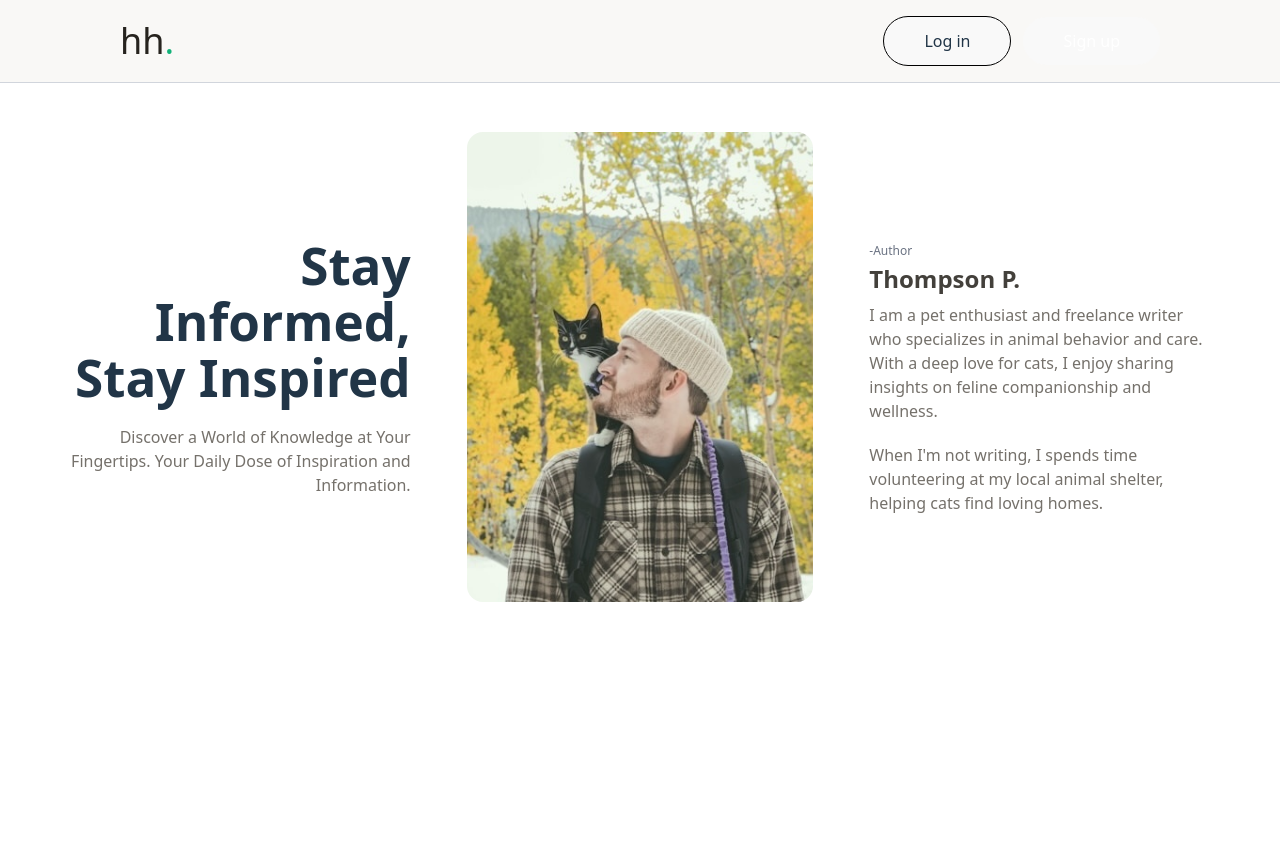
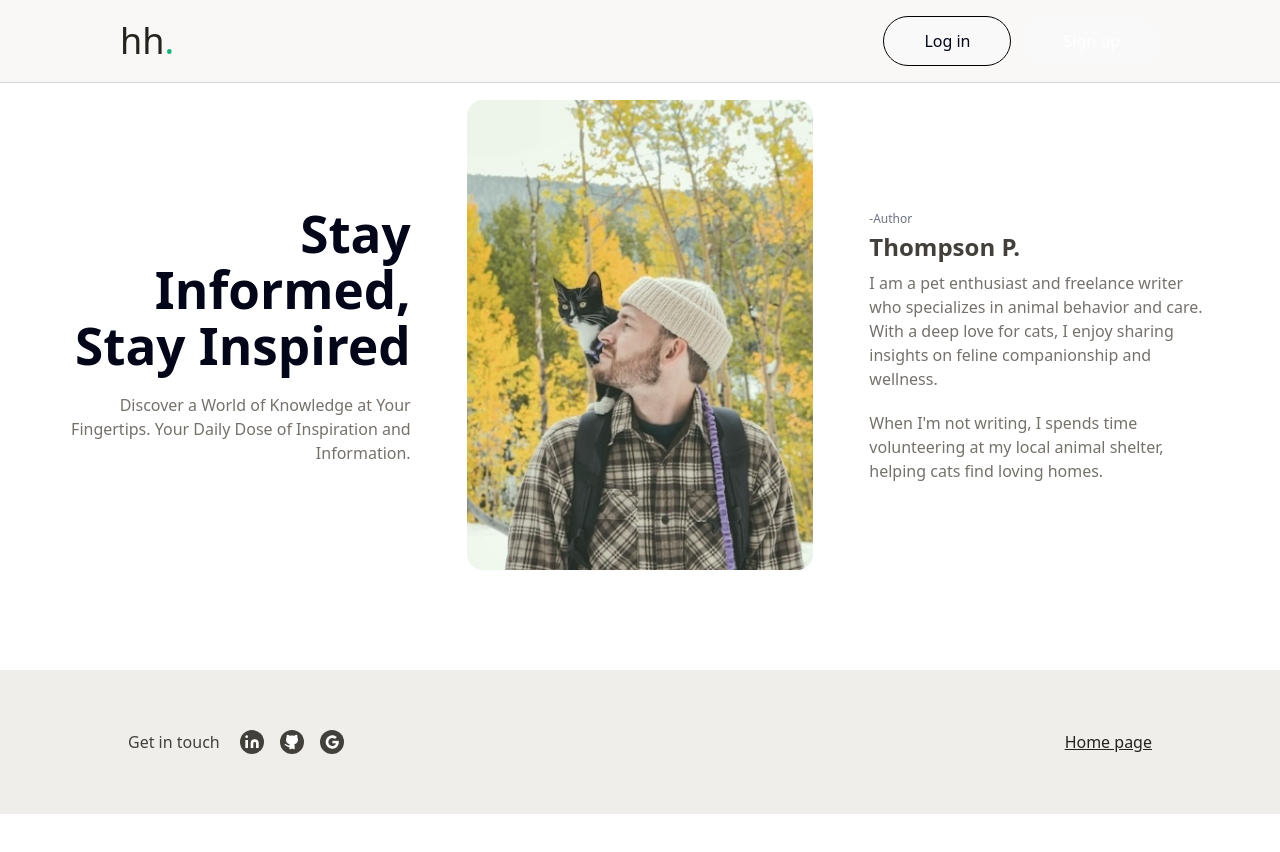
Before and after one commit to Pimtawann/tawann-space, a React (Vite) app: page / in a window 1280 px wide. Shown: the top 852 px of the page. After the commit the page ends 814 px from the top, so only its background shows below. Built offline with nearby package versions, Linux system fonts and the light colour scheme.

Commit message:
feat: add Footer component and integrate it into App layout

```diff
--- a/src/App.jsx
+++ b/src/App.jsx
@@ -1,16 +1,20 @@
-import { useState } from 'react'
-import './App.css'
 import './index.css'
-import NavBar from './component/NavBar'
-import HeroSection from './component/HeroSection'
+import { NavBar } from './components/NavBar'
+import { HeroSection } from './components/HeroSection'
+import { Footer } from './components/Footer'
 
 function App() {
 
   return (
     <div className='min-h-screen'>
       <NavBar/>
-      <div className='max-w-[768px] md:max-w-[1200px] mx-auto md:px-6'>
-        <HeroSection/>
+      <div className='max-w-[768px] md:max-w-[1200px] mx-6 md:px-6 md:mx-auto'>
+        <div>
+          <HeroSection/>
+        </div>
+      </div>
+      <div>
+        <Footer/>
       </div>
     </div>
   )
--- /dev/null
+++ b/src/components/Footer.jsx
@@ -0,0 +1,22 @@
+import { Github, Linkedin } from 'lucide-react';
+import GoogleIcon from "../assets/google.png"
+
+export function Footer () {
+    return(
+        <footer className="bg-[#efeeeb]">
+            <div className="flex flex-col gap-5 md:flex-row md:justify-between md:py-[60px] md:px-32 items-center mx-auto px-6 py-11 ">
+                <div className="flex items-center gap-5 text-[#43403b]">
+                    <p className="font-medium">Get in touch</p>
+                    <div className="flex gap-4">
+                        <a className="grid place-items-center h-6 w-6 rounded-full bg-[#43403b] hover:bg-[#75716b] transition-colors"><Linkedin fill='white' color='stone' size={16}/></a>
+                        <a className="grid place-items-center h-6 w-6 rounded-full bg-[#43403b] hover:bg-[#75716b] transition-colors"><Github fill='white' color='white' size={16}/></a>
+                        <a className="grid place-items-center h-6 w-6 rounded-full bg-[#43403b] hover:bg-[#75716b] transition-colors"><img src={GoogleIcon} alt='Google' className='h-4 w-4'/></a>
+                    </div>
+                </div>
+                <div>
+                     <p className='text-[#26231e] font-medium underline hover:text-[#75716b]'>Home page</p>
+                </div>
+            </div>
+        </footer>
+    )
+}
--- a/src/component/HeroSection.jsx
+++ b/src/components/HeroSection.jsx
@@ -1,6 +1,6 @@
 import heroSectionImg from "../assets/hero-section-banner.jpg"
 
-function HeroSection (){
+export function HeroSection (){
     return(
         <div className="flex flex-col md:flex-row py-17">
         <div className="grid  md:gap-14 md:grid-cols-12 md:items-center">
@@ -21,5 +21,3 @@ function HeroSection (){
         </div>
     );
 };
-
-export default HeroSection;
--- a/src/component/NavBar.jsx
+++ b/src/components/NavBar.jsx
@@ -1,6 +1,6 @@
 import { useState } from "react";
 
-function NavBar() {
+export function NavBar() {
     const [isMenuOpen, setIsMenuOpen] = useState(false);
     return(
         <nav className="w-full bg-[#f9f8f6] border-b border-gray-300 fixed top-0 left-0 right-0 z-50">
@@ -22,5 +22,3 @@ function NavBar() {
         </nav>
     )
 }
-
-export default NavBar;
--- a/src/index.css
+++ b/src/index.css
@@ -1,4 +1,7 @@
 @import "tailwindcss";
+@import "tw-animate-css";
+
+@custom-variant dark (&:is(.dark *));
 
 :root {
   font-family: system-ui, Avenir, Helvetica, Arial, sans-serif;
@@ -13,6 +16,38 @@
   text-rendering: optimizeLegibility;
   -webkit-font-smoothing: antialiased;
   -moz-osx-font-smoothing: grayscale;
+  --radius: 0.625rem;
+  --background: oklch(1 0 0);
+  --foreground: oklch(0.129 0.042 264.695);
+  --card: oklch(1 0 0);
+  --card-foreground: oklch(0.129 0.042 264.695);
+  --popover: oklch(1 0 0);
+  --popover-foreground: oklch(0.129 0.042 264.695);
+  --primary: oklch(0.208 0.042 265.755);
+  --primary-foreground: oklch(0.984 0.003 247.858);
+  --secondary: oklch(0.968 0.007 247.896);
+  --secondary-foreground: oklch(0.208 0.042 265.755);
+  --muted: oklch(0.968 0.007 247.896);
+  --muted-foreground: oklch(0.554 0.046 257.417);
+  --accent: oklch(0.968 0.007 247.896);
+  --accent-foreground: oklch(0.208 0.042 265.755);
+  --destructive: oklch(0.577 0.245 27.325);
+  --border: oklch(0.929 0.013 255.508);
+  --input: oklch(0.929 0.013 255.508);
+  --ring: oklch(0.704 0.04 256.788);
+  --chart-1: oklch(0.646 0.222 41.116);
+  --chart-2: oklch(0.6 0.118 184.704);
+  --chart-3: oklch(0.398 0.07 227.392);
+  --chart-4: oklch(0.828 0.189 84.429);
+  --chart-5: oklch(0.769 0.188 70.08);
+  --sidebar: oklch(0.984 0.003 247.858);
+  --sidebar-foreground: oklch(0.129 0.042 264.695);
+  --sidebar-primary: oklch(0.208 0.042 265.755);
+  --sidebar-primary-foreground: oklch(0.984 0.003 247.858);
+  --sidebar-accent: oklch(0.968 0.007 247.896);
+  --sidebar-accent-foreground: oklch(0.208 0.042 265.755);
+  --sidebar-border: oklch(0.929 0.013 255.508);
+  --sidebar-ring: oklch(0.704 0.04 256.788);
 }
 
 a {
@@ -47,3 +82,84 @@ h1 {
     background-color: #f9f9f9;
   }
 }
+
+@theme inline {
+  --radius-sm: calc(var(--radius) - 4px);
+  --radius-md: calc(var(--radius) - 2px);
+  --radius-lg: var(--radius);
+  --radius-xl: calc(var(--radius) + 4px);
+  --color-background: var(--background);
+  --color-foreground: var(--foreground);
+  --color-card: var(--card);
+  --color-card-foreground: var(--card-foreground);
+  --color-popover: var(--popover);
+  --color-popover-foreground: var(--popover-foreground);
+  --color-primary: var(--primary);
+  --color-primary-foreground: var(--primary-foreground);
+  --color-secondary: var(--secondary);
+  --color-secondary-foreground: var(--secondary-foreground);
+  --color-muted: var(--muted);
+  --color-muted-foreground: var(--muted-foreground);
+  --color-accent: var(--accent);
+  --color-accent-foreground: var(--accent-foreground);
+  --color-destructive: var(--destructive);
+  --color-border: var(--border);
+  --color-input: var(--input);
+  --color-ring: var(--ring);
+  --color-chart-1: var(--chart-1);
+  --color-chart-2: var(--chart-2);
+  --color-chart-3: var(--chart-3);
+  --color-chart-4: var(--chart-4);
+  --color-chart-5: var(--chart-5);
+  --color-sidebar: var(--sidebar);
+  --color-sidebar-foreground: var(--sidebar-foreground);
+  --color-sidebar-primary: var(--sidebar-primary);
+  --color-sidebar-primary-foreground: var(--sidebar-primary-foreground);
+  --color-sidebar-accent: var(--sidebar-accent);
+  --color-sidebar-accent-foreground: var(--sidebar-accent-foreground);
+  --color-sidebar-border: var(--sidebar-border);
+  --color-sidebar-ring: var(--sidebar-ring);
+}
+
+.dark {
+  --background: oklch(0.129 0.042 264.695);
+  --foreground: oklch(0.984 0.003 247.858);
+  --card: oklch(0.208 0.042 265.755);
+  --card-foreground: oklch(0.984 0.003 247.858);
+  --popover: oklch(0.208 0.042 265.755);
+  --popover-foreground: oklch(0.984 0.003 247.858);
+  --primary: oklch(0.929 0.013 255.508);
+  --primary-foreground: oklch(0.208 0.042 265.755);
+  --secondary: oklch(0.279 0.041 260.031);
+  --secondary-foreground: oklch(0.984 0.003 247.858);
+  --muted: oklch(0.279 0.041 260.031);
+  --muted-foreground: oklch(0.704 0.04 256.788);
+  --accent: oklch(0.279 0.041 260.031);
+  --accent-foreground: oklch(0.984 0.003 247.858);
+  --destructive: oklch(0.704 0.191 22.216);
+  --border: oklch(1 0 0 / 10%);
+  --input: oklch(1 0 0 / 15%);
+  --ring: oklch(0.551 0.027 264.364);
+  --chart-1: oklch(0.488 0.243 264.376);
+  --chart-2: oklch(0.696 0.17 162.48);
+  --chart-3: oklch(0.769 0.188 70.08);
+  --chart-4: oklch(0.627 0.265 303.9);
+  --chart-5: oklch(0.645 0.246 16.439);
+  --sidebar: oklch(0.208 0.042 265.755);
+  --sidebar-foreground: oklch(0.984 0.003 247.858);
+  --sidebar-primary: oklch(0.488 0.243 264.376);
+  --sidebar-primary-foreground: oklch(0.984 0.003 247.858);
+  --sidebar-accent: oklch(0.279 0.041 260.031);
+  --sidebar-accent-foreground: oklch(0.984 0.003 247.858);
+  --sidebar-border: oklch(1 0 0 / 10%);
+  --sidebar-ring: oklch(0.551 0.027 264.364);
+}
+
+@layer base {
+  * {
+    @apply border-border outline-ring/50;
+  }
+  body {
+    @apply bg-background text-foreground;
+  }
+}
--- /dev/null
+++ b/src/lib/utils.js
@@ -0,0 +1,6 @@
+import { clsx } from "clsx";
+import { twMerge } from "tailwind-merge"
+
+export function cn(...inputs) {
+  return twMerge(clsx(inputs));
+}
--- a/vite.config.js
+++ b/vite.config.js
@@ -1,8 +1,14 @@
 import { defineConfig } from 'vite'
 import react from '@vitejs/plugin-react'
 import tailwindcss from '@tailwindcss/vite'
+import path from "path"
 
 // https://vite.dev/config/
 export default defineConfig({
   plugins: [react(),tailwindcss()],
+  resolve: {
+    alias: {
+      "@": path.resolve(__dirname, "./src"),
+    },
+  },
 })
```
Also changed, not shown: jsconfig.app.json (added, +17 -0 lines), jsconfig.json (added, +17 -0 lines), package.json (+8 -1 lines), components.json (added), src/assets/google.png (added), 1 other file (tests, documents, lock files or other folders).
